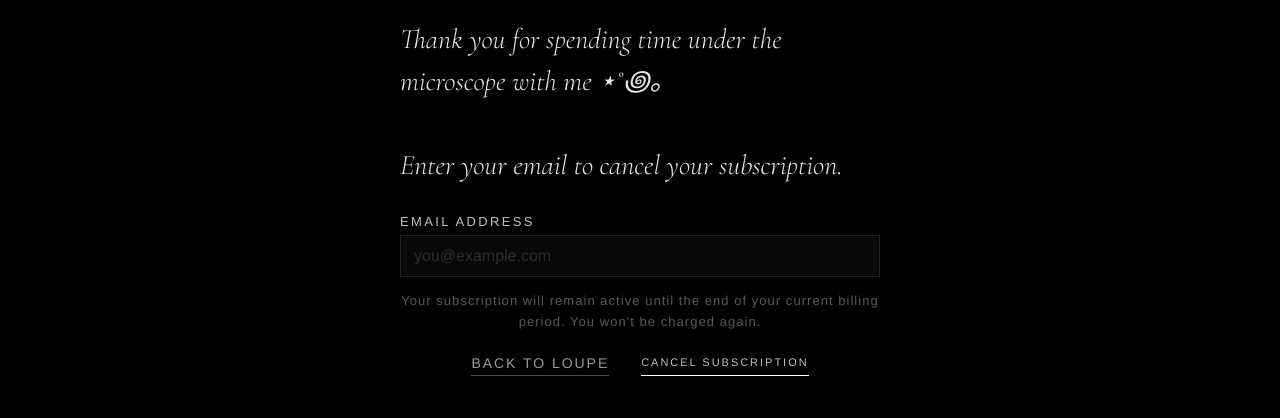
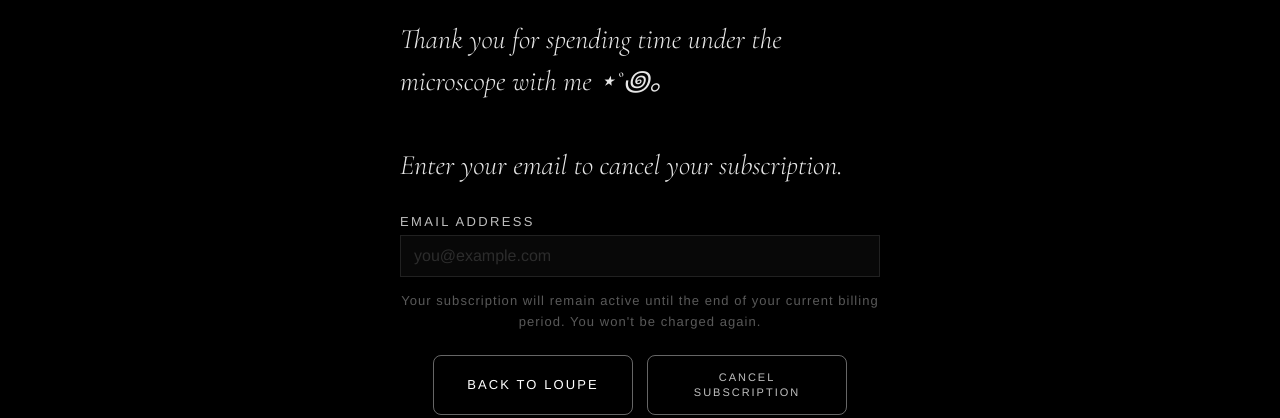
Before and after one commit to becsdesigned/loupe, a website: page manage.html in a window 1280 px wide. Shown: the part 402-820 px from the top of the page. Drawn offline with nearby package versions, Linux system fonts and the light colour scheme; a web font is replaced by a local one.

Commit message:
Update manage.html

```diff
--- a/manage.html
+++ b/manage.html
@@ -117,40 +117,40 @@
     .btn-row {
       display: flex;
       justify-content: center;
-      gap: 32px;
+      gap: 14px;
       margin-top: 8px;
     }
 
     .action-btn {
-      padding: 0 0 4px;
+      flex: 1;
+      max-width: 200px;
+      padding: 14px 20px;
       background: none;
-      border: none;
       cursor: pointer;
       font-family: Helvetica, Arial, sans-serif;
-      font-size: 14px;
-      letter-spacing: 0.14em;
+      font-size: 13px;
+      letter-spacing: 0.16em;
       text-transform: uppercase;
       text-decoration: none;
+      text-align: center;
       display: inline-flex;
       align-items: center;
+      justify-content: center;
       gap: 8px;
-      transition: opacity 0.2s;
+      border: 1px solid rgba(255,255,255,0.4);
+      border-radius: 8px;
+      color: #ffffff;
+      transition: background 0.2s, color 0.2s, border-color 0.2s;
     }
 
-    .action-btn.secondary {
-      color: rgba(255,255,255,0.6);
-      border-bottom: 1px solid rgba(255,255,255,0.3);
+    .action-btn:hover {
+      background: #ffffff;
+      color: #000;
+      border-color: #ffffff;
     }
 
-    .action-btn.primary {
-      color: #ffffff;
-      border-bottom: 1px solid #ffffff;
-    }
-
-    .action-btn:hover { opacity: 0.6; }
-
     #cancel-btn:disabled { opacity: 0.3; cursor: not-allowed; }
-    #cancel-btn:disabled:hover { opacity: 0.3; }
+    #cancel-btn:disabled:hover { background: none; color: #ffffff; border-color: rgba(255,255,255,0.4); }
 
     .btn-label {
       font-size: 11px;
@@ -246,8 +246,8 @@
         </p>
 
         <div class="btn-row">
-          <a href="/newsletter" class="action-btn secondary">Back to Loupe</a>
-          <button type="submit" id="cancel-btn" class="action-btn primary">
+          <a href="/newsletter" class="action-btn">Back to Loupe</a>
+          <button type="submit" id="cancel-btn" class="action-btn">
             <span class="btn-label">Cancel Subscription</span>
             <div class="spinner"></div>
           </button>
```
